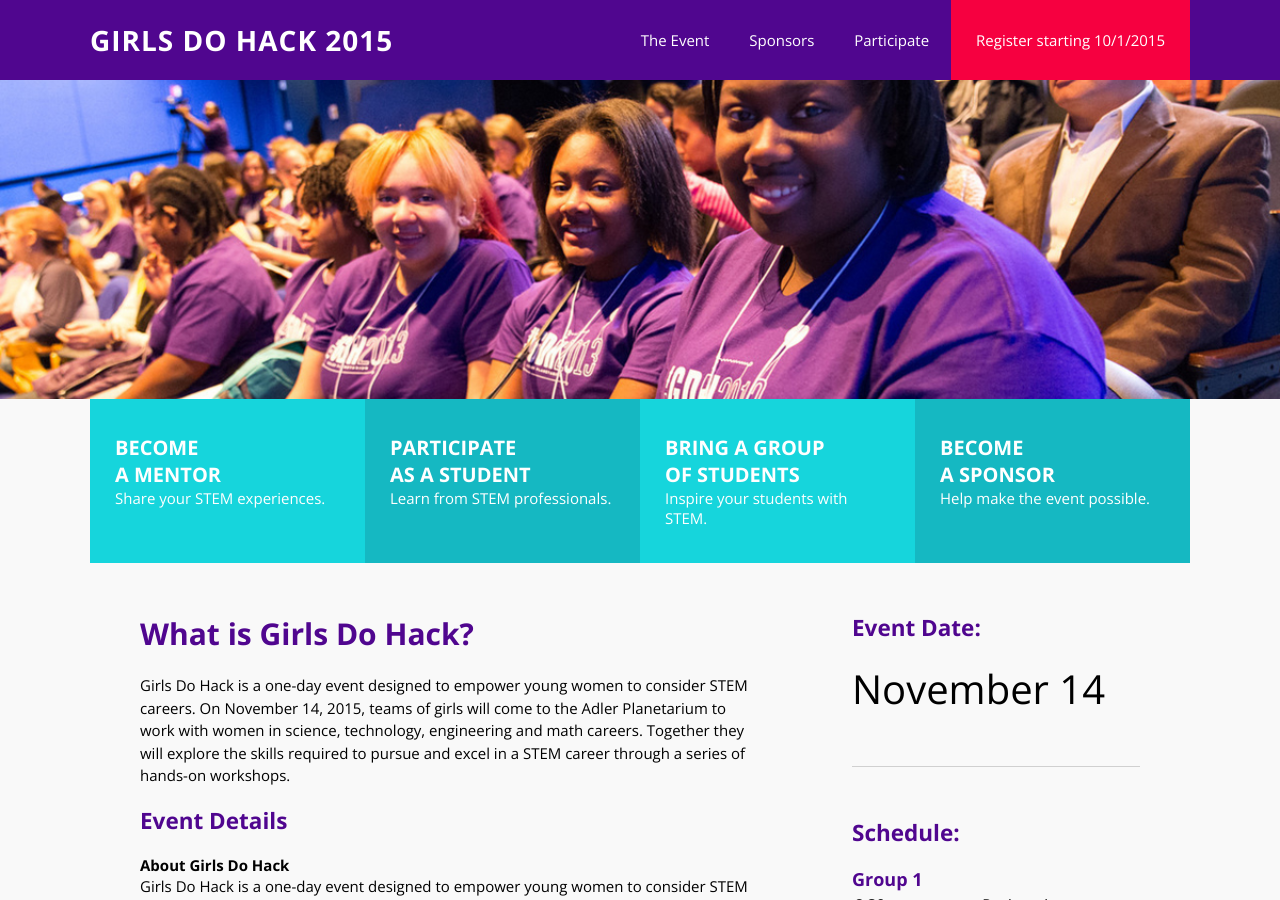
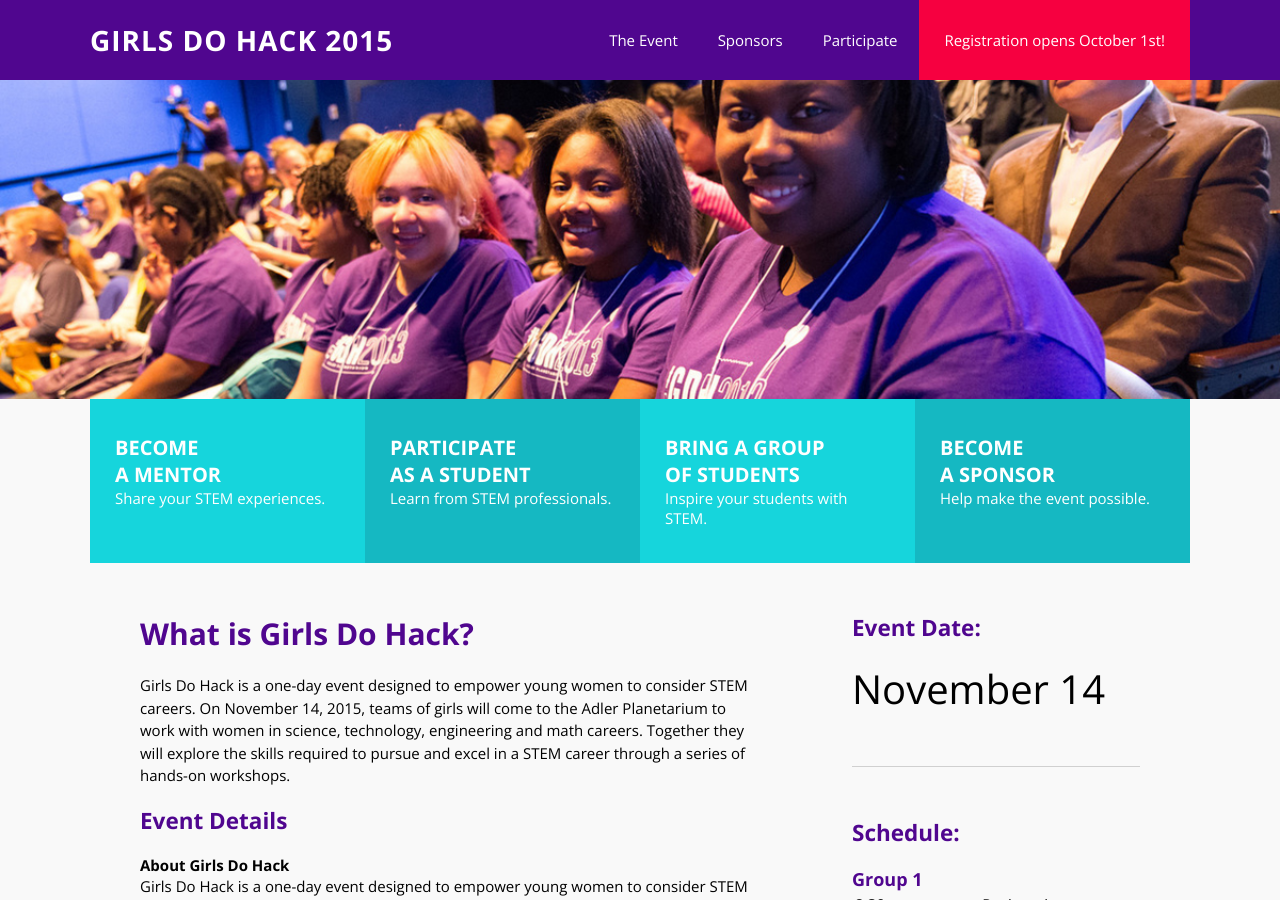
Before and after one commit to AdlerPlanetarium/girlsdohack2014, a Jekyll site: the page built from index.html, in a window 1280 px wide and 900 px high. Built offline with Jekyll 4.4.1, drawn with Linux system fonts in a browser that asks for light colours; nearby versions of some CDN libraries.

Commit message:
Updated Header Text

```diff
--- a/_includes/header.html
+++ b/_includes/header.html
@@ -7,7 +7,7 @@
         <div class="site-menu-item"><a href="#sponsors">Sponsors</a></div>
         <div class="site-menu-item"><a href="./index.html#participation-options">Participate</a></div>
         <!-- <div class="site-menu-item"><a href="./index.html#contact">Contact</a></div> -->
-        <div class="site-menu-item focus"><a href="./index.html#participation-options">Register starting 10/1/2015</a></div>
+        <div class="site-menu-item focus"><a href="./index.html#participation-options">Registration opens October 1st!</a></div>
       </div> <!-- <10/1/2015 need to change text to Register! -->
     </div>
   </div>
```
